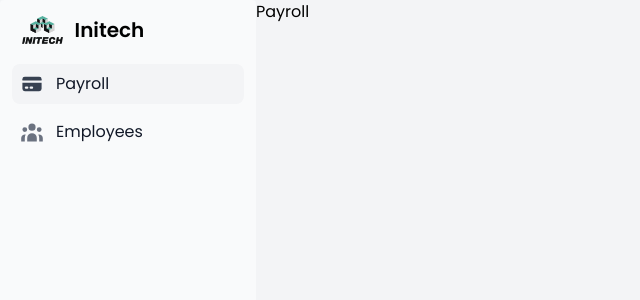
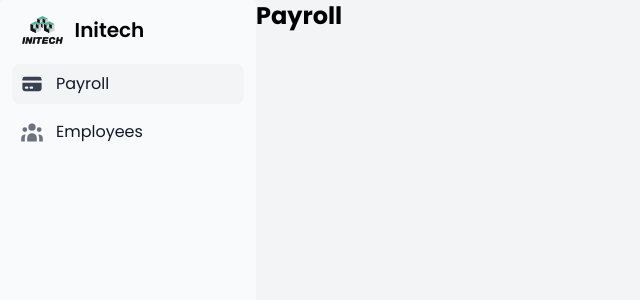
Before and after one commit to thesavvydev/initech, a Next.js app: page / in a window 1280 px wide. Shown: the top 300 px of the page, without its empty margins (0-640 px from the left). Built offline with nearby package versions, Linux system fonts and the light colour scheme.

Commit message:
Update payroll page title

```diff
--- a/src/app/(authenticated)/page.tsx
+++ b/src/app/(authenticated)/page.tsx
@@ -1,7 +1,11 @@
 export const metadata = {
-  title: "Initech",
+  title: "Initech Payroll",
 };
 
 export default function Page() {
-  return <div>Payroll</div>;
+  return (
+    <>
+      <h1 className="text-2xl font-bold">Payroll</h1>
+    </>
+  );
 }
```
